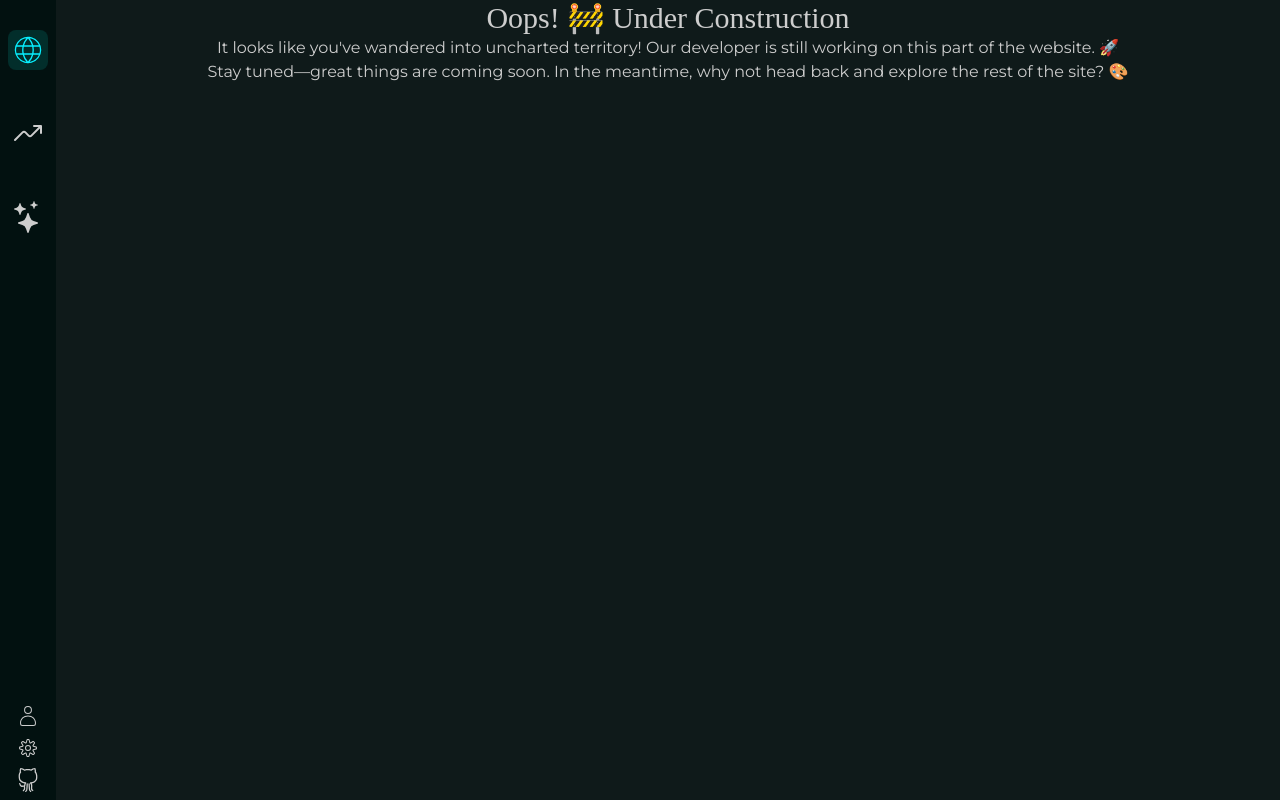
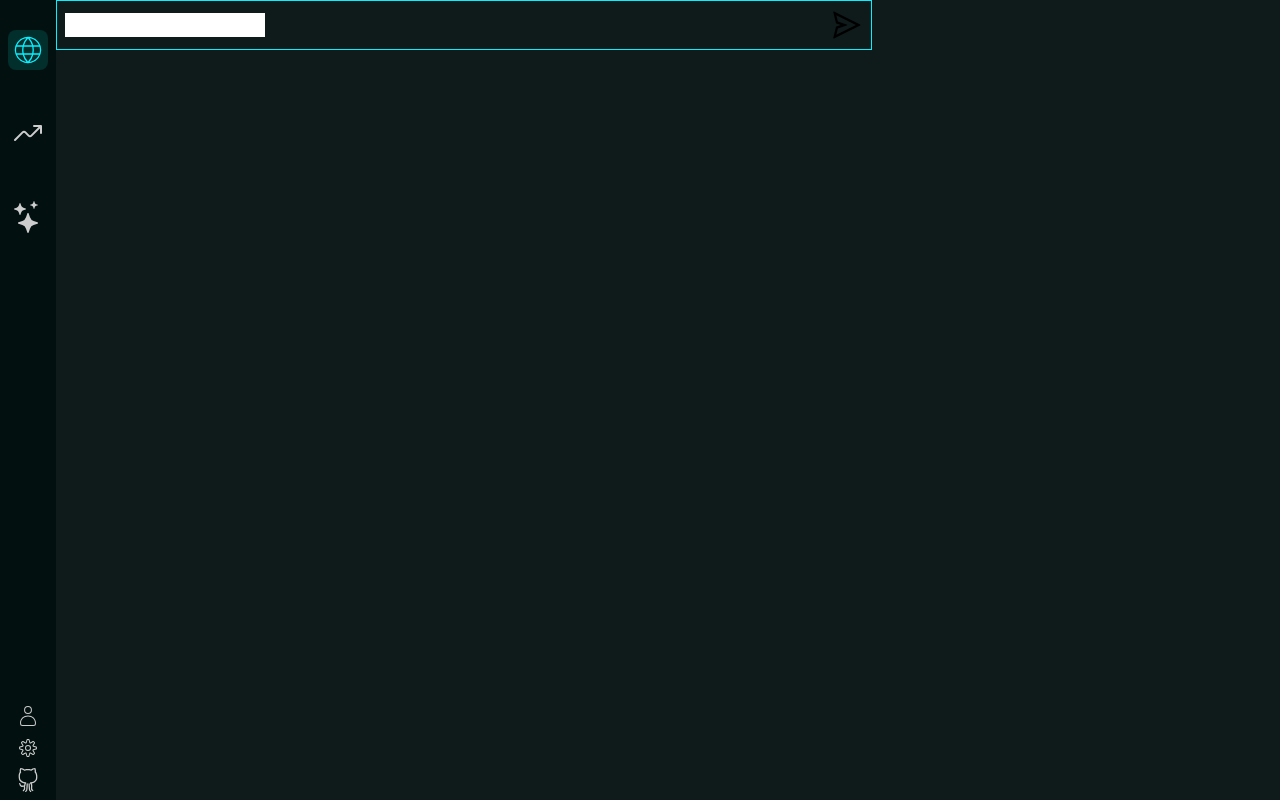
Before and after one commit to OlaiwonAbdullahi/Web3-Search, a React (Vite) app: page /ai in a window 1280 px wide. Built offline with nearby package versions, Linux system fonts and the light colour scheme; a web font is replaced by a local one.

Commit message:
update App.jsx and ChatBot.jsx

```diff
--- a/src/App.jsx
+++ b/src/App.jsx
@@ -2,6 +2,7 @@ import { BrowserRouter as Router, Route, Routes } from "react-router-dom";
 import Sidebar from "./components/Sidebar";
 import Search from "./pages/Search";
 import Tracker from "./pages/Tracker";
+import ChatBot from "./pages/ChatBot";
 
 function App() {
   return (
@@ -25,6 +26,14 @@ function App() {
               element={
                 <div>
                   <Tracker />
+                </div>
+              }
+            />
+            <Route
+              path="/ai"
+              element={
+                <div>
+                  <ChatBot />
                 </div>
               }
             />
--- /dev/null
+++ b/src/components/MessagingInput.jsx
@@ -0,0 +1,13 @@
+import { AiOutlineSend } from "react-icons/ai";
+const MessagingInput = () => {
+  return (
+    <div>
+      <div className=" flex items-center w-2/3 border border-secondary justify-between p-2 ro">
+        <input type="text" className="" />
+        <AiOutlineSend className="size-8" />
+      </div>
+    </div>
+  );
+};
+
+export default MessagingInput;
--- a/src/pages/ChatBot.jsx
+++ b/src/pages/ChatBot.jsx
@@ -1,5 +1,11 @@
+import MessagingInput from "../components/MessagingInput";
+
 const ChatBot = () => {
-  return <div>ChatBot</div>;
+  return (
+    <div className="bg-primary min-h-screen">
+      <MessagingInput />
+    </div>
+  );
 };
 
 export default ChatBot;
```
